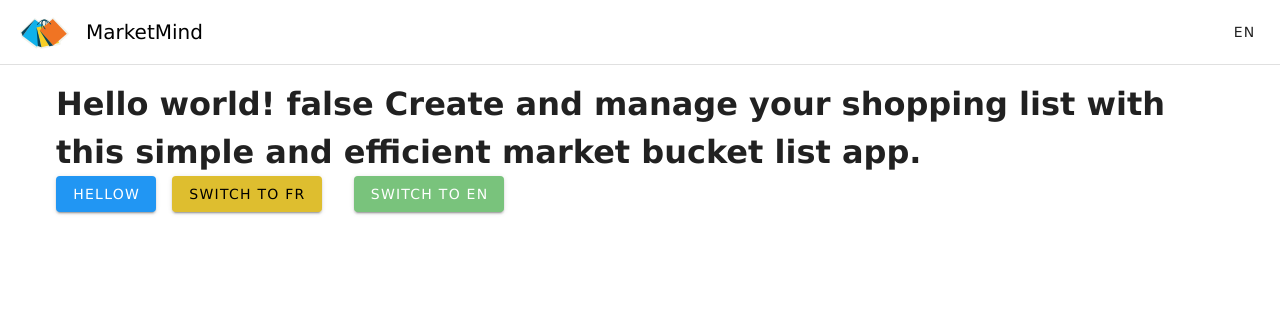
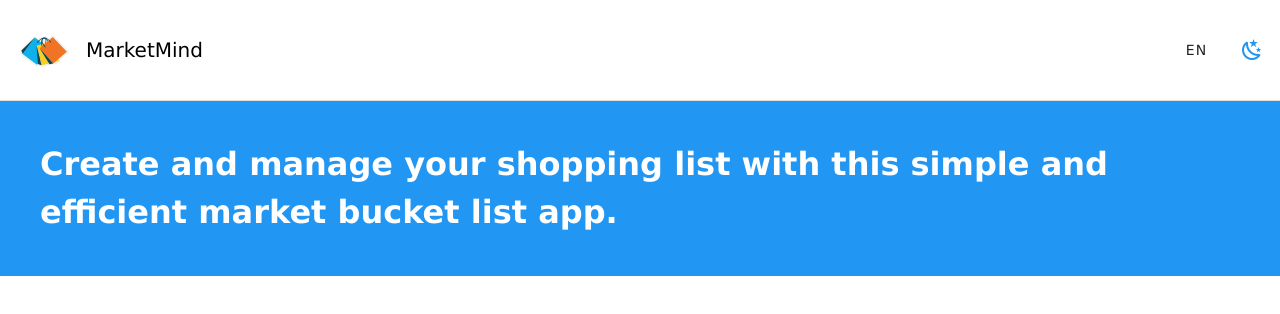
Before and after one commit to abdken1359/MarketMind-remastered, a Nuxt app: page / in a window 1280 px wide. Shown: the top 314 px of the page. Built offline with nearby package versions, Linux system fonts and the light colour scheme.

Commit message:
Implemeted dark mode feature

```diff
--- a/components/navigation/content/languageMenu.vue
+++ b/components/navigation/content/languageMenu.vue
@@ -1,6 +1,6 @@
 <template>
     <div>
-        <v-btn @click.stop="switchLanguages()" variant="flat">{{ realLang==='fr'?'FR':'EN' }}</v-btn>
+        <v-btn @click.stop="switchLanguages()" variant="text">{{ realLang==='fr'?'FR':'EN' }}</v-btn>
     </div>
 </template>
 <script setup lang="ts">
--- /dev/null
+++ b/components/navigation/content/mainHero.vue
@@ -0,0 +1,14 @@
+<template>
+    <v-sheet elevation="0" :color="themeColor" class="pa-10">
+        <h1>{{ $t('heroMessage') }}</h1>
+
+    </v-sheet>
+</template>
+<script setup lang="ts">
+const theme=useThemeStore()
+
+//computed
+const themeColor=computed(()=>{
+   return theme.isDark?'light-blue-lighten-1':'blue'
+})
+</script>
--- /dev/null
+++ b/components/navigation/content/themeSwitcher.vue
@@ -0,0 +1,23 @@
+<template>
+    <div>
+        <v-btn :icon="themeIcon" @click.stop="theme.toggleTheme()" :aria-label="languageToUse" :color="decideColor">
+
+        </v-btn>
+    </div>
+</template>
+<script setup lang="ts">
+const theme=useThemeStore()
+const {t}=useI18n()
+
+//Computed
+const themeIcon=computed(()=>{
+    return theme.isDark?'mdi-white-balance-sunny':'mdi-weather-night'
+})
+const languageToUse=computed(()=>{
+    return theme.isDark? t('light') : t('dark')
+})
+const decideColor=computed(()=>{
+    return theme.isDark? 'yellow':'blue'
+})
+
+</script>
--- a/components/navigation/mainNavbar.vue
+++ b/components/navigation/mainNavbar.vue
@@ -1,6 +1,7 @@
 <style scoped>
 .logo{
     display: flex;
+    width: max-content;
     align-items: center;
     text-decoration: none;
     gap: 16px;
@@ -15,19 +16,45 @@
     font-weight: bold;
     color: transparent;
 }
+.nav-background {
+    backdrop-filter: blur(10px) !important;
+    background-color: transparent !important;
+
+}
+
 </style>
 <template>
-    <v-app-bar flat class="border-b-thin">
+    <v-app-bar flat class="border-b-thin " :class="theme.isDark?'nav-background':''" height="100">
         <v-app-bar-title>
-            <NuxtLink to="/" class="logo">
+            <NuxtLink :to="`/${realLang}`" class="logo">
                 <NuxtImg src="/app_logo.svg"  width="50"/>
                 <span class="font-bold d-none d-md-block">MarketMind</span>
             </NuxtLink>
         </v-app-bar-title>
 
         <template #append>
-           <LazyNavigationContentLanguageMenu/>
+           <NavigationContentLanguageMenu/>
+           <NavigationContentThemeSwitcher/>
         </template>
 
     </v-app-bar>
 </template>
+<script setup lang="ts">
+const theme=useThemeStore();
+const head=useLocaleHead();
+const realLang=computed(()=>{
+    switch (head.value.htmlAttrs.lang){
+        case 'en-US':
+            return ""
+             break;
+        case 'fr-FR':
+            return "fr"
+            break;
+        default:
+            return ""
+            break;
+
+    }
+
+})
+</script>
--- a/i18n/locales/en.json
+++ b/i18n/locales/en.json
@@ -1,4 +1,6 @@
 {
+    "light": "Switch to light mode",
+     "dark": "Switch to dark mode",
     "heroMessage":"Create and manage your shopping list with this simple and efficient market bucket list app.",
     "noItemsHeading":"List is Empty",
     "noItemsText":"You didn't add an Item yet.",
--- a/i18n/locales/fr.json
+++ b/i18n/locales/fr.json
@@ -1,5 +1,6 @@
 {
-
+   "light":"Passer en mode clair",
+   "dark":"Passer en mode sombre" ,
 
     "heroMessage": "Créez et gérez votre liste de courses avec cette application simple et efficace de panier de marché.",
     "noItemsHeading": "La liste est vide",
--- a/pages/index.vue
+++ b/pages/index.vue
@@ -1,12 +1,6 @@
 <template>
     <v-main class=" min-h-screen">
-        <v-container>
-        <h1>Hello world! {{ theme.isDark }} {{ $t("heroMessage") }}</h1>
-        <v-btn :color="theme.isDark?'blue-lighten-2':'blue'" @click="theme.isDark=!theme.isDark">Hellow</v-btn>
-    <v-btn color="yellow-darken-1" class="mx-4":to="$switchLocalePath('fr')">Switch to Fr</v-btn>
-    <v-btn color="green-lighten-1" class="mx-4":to="$switchLocalePath('en')">Switch to EN</v-btn>
-<p class="my-4">{{ head.htmlAttrs.lang }}</p>
-</v-container>
+        <navigation-content-main-hero/>
     </v-main>
 </template>
 <script setup lang="ts">
--- a/stores/themeStore.js
+++ b/stores/themeStore.js
@@ -2,8 +2,12 @@
 
 export const useThemeStore=defineStore('Themestore',()=>{
     const isDark= ref(false)
+    const toggleTheme=()=>{
+        isDark.value=!isDark.value
+    }
     return{
-        isDark
+        isDark,
+        toggleTheme,
     }
 },{
     persist:true,
```
